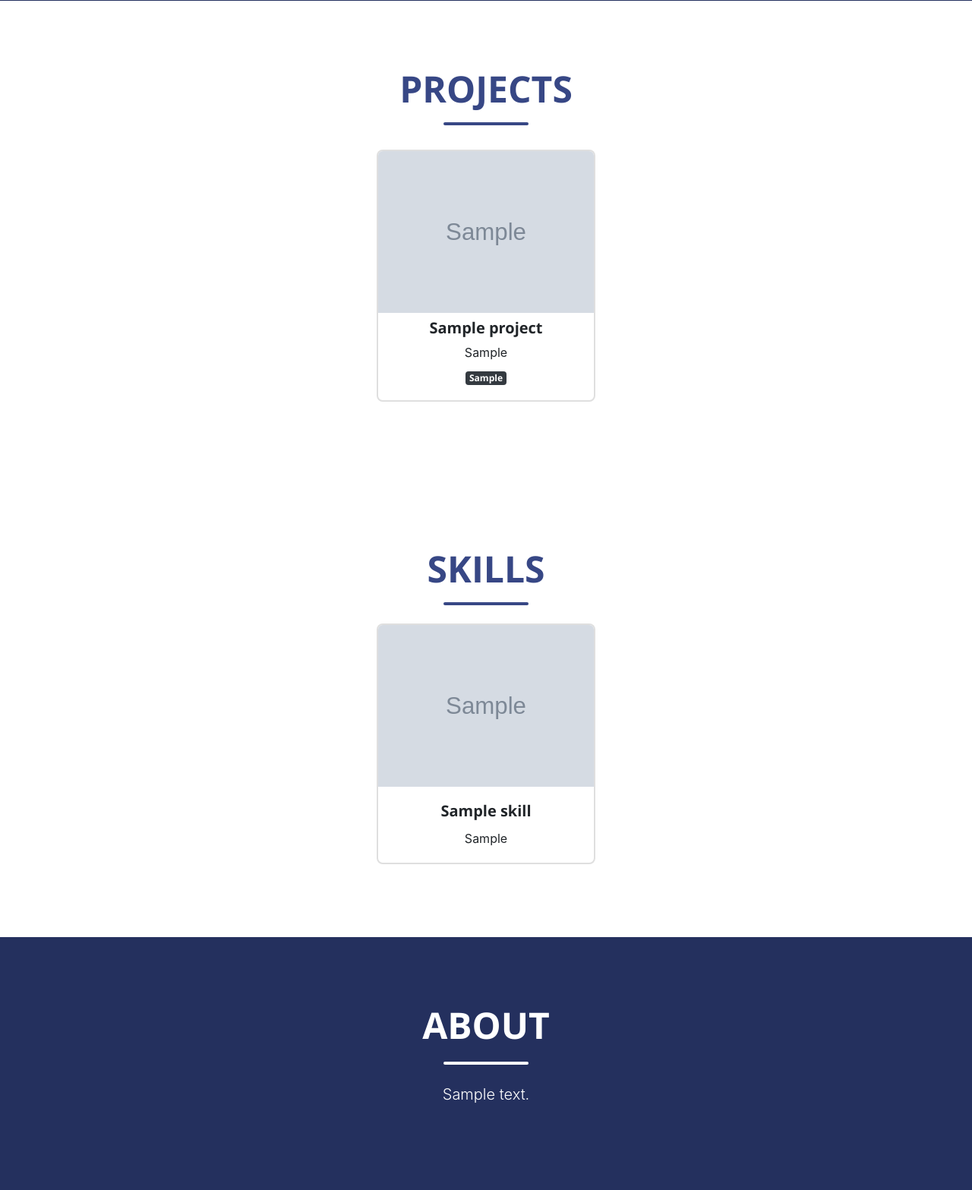
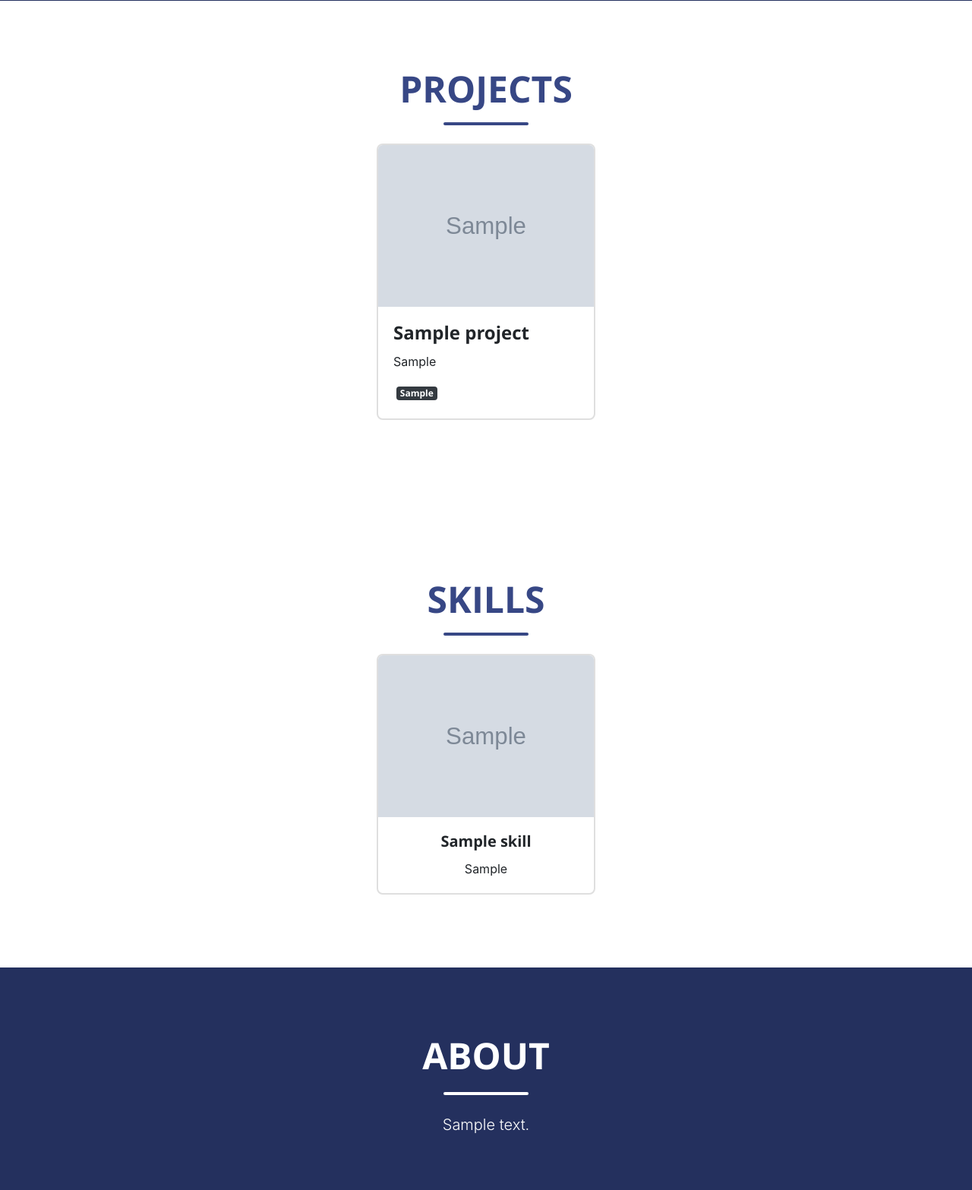
Before and after one commit to Purhan/personal-website, a Django app: page / in a window 1280 px wide. Shown: the part 676-2243 px from the top of the page at 76% size. Run offline with Django 3.2, Linux system fonts and the light colour scheme; tables that the repository leaves empty hold one stand-in row (values such as "Sample post"); grey boxes marked "Sample" are stand-in pictures; some libraries are stand-ins or nearby versions; some web fonts are replaced.

Commit message:
ui improvements

```diff
--- a/templates/index.html
+++ b/templates/index.html
@@ -34,19 +34,63 @@
                 <div class="divider-custom">
                     <div class="divider-custom-line"></div>
                 </div>
+
+
+
+                {% comment %} <div class="row">
+                    <div class="col-lg-4 col-sm-6 mb-4" data-toggle="modal" data-target="#Modal{{project.priority}}">
+                      <div class="card">
+                        {% if project.image %}<img class="card-img-top" src="{{ project.image.url }}">{% endif %}
+                            <div class="card-body">
+                          <h4 class="card-title">
+                            <a>{{ project.title }}</a>
+                          </h4>
+                          <p class="card-text">{{ project.overview }}</p>
+                          {% for skills in project.project_skills.all %}<span class="card-footer badge-box badge-dark m-1">{{ skills }}</span>{% endfor %}
+                        </div>
+                      </div>
+                </div> {% endcomment %}
+
+
+
+
+
+
+
+
                 <!-- Projects Section Content-->
-                <div class="row justify-content-center">
-                        <div class="d-flex align-items-center">
+                <div class="row mx-md-n5 align-items justify-content-center">
+                        {% comment %} <div class="align-items-center"> {% endcomment %}
 
                             {% for project in projects_list %}
-                                <div class="card flex-column btn m-2 p-0 pb-3" data-toggle="modal" data-target="#Modal{{project.priority}}">
+                                {% comment %} <div class="card p-0 pb-3" data-toggle="modal" data-target="#Modal{{project.priority}}">
                                     {% if project.image %}<img class="card-img-top" src="{{ project.image.url }}">{% endif %}
                                     <div class="admin/foliopage/project/card-body">
                                         <h5 class="card-title m-2">{{ project.title }}</h5>
                                         <p class="card-text m-2">{{ project.overview }}</p>
                                         {% for skills in project.project_skills.all %}<span class="badge-box badge-dark m-1">{{ skills }}</span>{% endfor %}
                                     </div>
+                                </div> {% endcomment %}
+
+
+
+                                <div class="row text-align-center">
+                                    <div class="col-lg-4 col-sm-6 mb-4" data-toggle="modal" data-target="#Modal{{project.priority}}">
+                                        <div class="card mr-2 ml-2">
+                                            {% if project.image %}<img class="card-img-top" src="{{ project.image.url }}">{% endif %}
+                                            <div class="card-body">
+                                                <h4 class="card-title">
+                                                    <a>{{ project.title }}</a>
+                                                </h4>
+                                                <p class="card-text">{{ project.overview }}</p>
+                                                {% for skills in project.project_skills.all %}<span class="badge-box badge-dark m-1">{{ skills }}</span>{% endfor %}
+                                            </div>
+                                        </div>
+                                    </div>
                                 </div>
+
+
+
 
 
                                 <div class="modal fade" id="Modal{{project.priority}}" tabindex="-1" role="dialog" aria-labelledby="#portfolioModal0Label" aria-hidden="true">
@@ -79,7 +123,7 @@
                                     </div>
                                 </div>
                                 {% endfor %}
-                            </div>
+                            {% comment %} </div> {% endcomment %}
                         </div>
                     </div>
                 </div>
```
